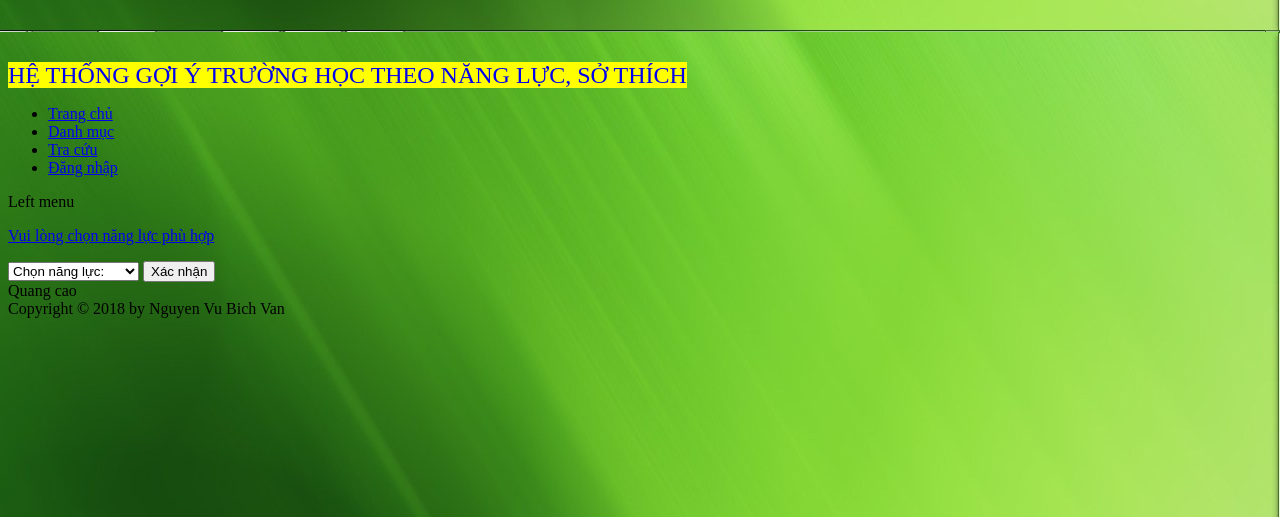
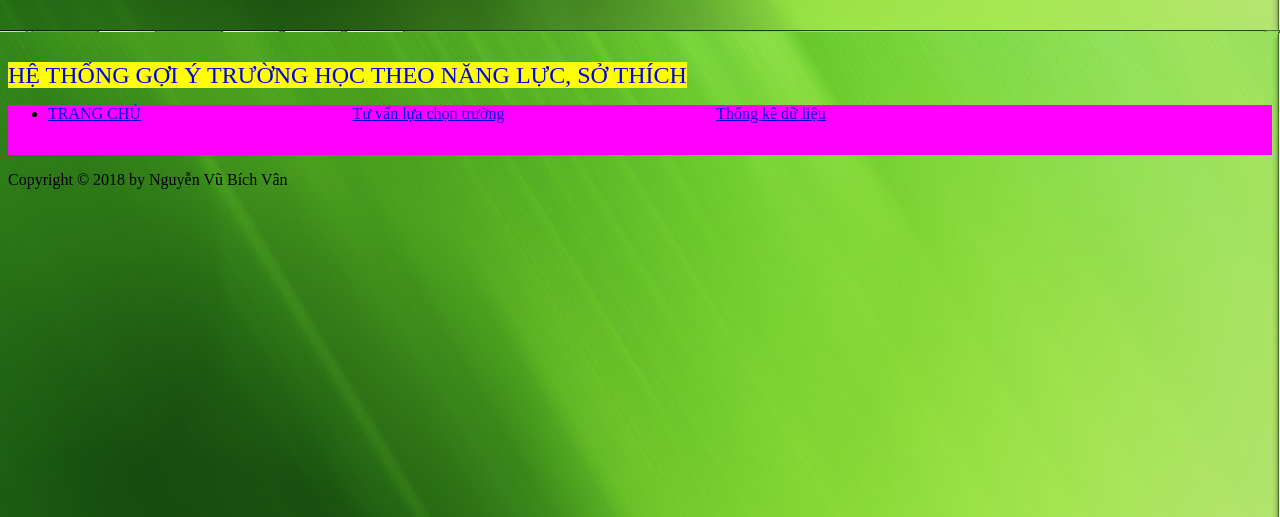
Before and after one commit to nguyenvubichvan1991/vanphp.github.io, a PHP site: page /Home.php in a window 1280 px wide. Shown: the top 517 px of the page. Run offline with PHP 8.4, Linux system fonts and the light colour scheme.

Commit message:
Update Home.php

```diff
--- a/Home.php
+++ b/Home.php
@@ -3,7 +3,6 @@
 <head>
 	<meta http-equiv="content-type" content="text/html" charset="utf-8" />
 	<meta name="author" content="GallerySoft.info" />
-
 	<title>HỆ THỐNG GỢI Ý TRƯỜNG HỌC THEO NĂNG LỰC, SỞ THÍCH</title>
     <link rel="stylesheet" type="text/css" href="StyleSheet.css" />
 	<script src="https://ajax.googleapis.com/ajax/libs/jquery/3.3.1/jquery.min.js"></script>
@@ -14,67 +13,40 @@
 		  });
 		});
 		</script>
-
 </head>
-
-
 <body>
     <div id="top">
-        <a href="#" style="text-decoration: none; background-color:yellow; font-size:24px"><BR/><BR/>HỆ THỐNG GỢI Ý TRƯỜNG HỌC THEO NĂNG LỰC, SỞ THÍCH</a>
+        <a href="#" style="text-decoration: none; background-color:yellow; font-size:24px">
+		<BR/><BR/>HỆ THỐNG GỢI Ý TRƯỜNG HỌC THEO NĂNG LỰC, SỞ THÍCH</a>
     </div>
-    <div id="menu">
-        <ul>
-             <li style="border-left: none;">
-                <a href="index.html">Trang chủ</a>
-            </li>
-            <li><a href="#"> Danh mục</a></li>
-            <li><a href="#">Tra cứu</a></li>
-            <li><a href="Login.html">Đăng nhập</a></li>
-
-        </ul>
+    <div id="menungang">
+		<nav >
+                    <a href="#" id="menu-icon"></a>
+                    <ul>
+                        <li  style="border-left: none;"><a href="index.php">TRANG CHỦ</a>
+			&nbsp;&nbsp;&nbsp;&nbsp;&nbsp;&nbsp;&nbsp;&nbsp;&nbsp;&nbsp;&nbsp;&nbsp
+			&nbsp;&nbsp;&nbsp;&nbsp;&nbsp;&nbsp;&nbsp;&nbsp;&nbsp;&nbsp;&nbsp;&nbsp
+			&nbsp;&nbsp;&nbsp;&nbsp;&nbsp;&nbsp;&nbsp;&nbsp;&nbsp;&nbsp;&nbsp;&nbsp
+			&nbsp;&nbsp;&nbsp;&nbsp;&nbsp;&nbsp;&nbsp;&nbsp;&nbsp;&nbsp;&nbsp;&nbsp
+                        <a href="nangluc.php">Tư vấn lựa chọn trường</a>
+			&nbsp;&nbsp;&nbsp;&nbsp;&nbsp;&nbsp;&nbsp;&nbsp;&nbsp;&nbsp;&nbsp;&nbsp
+			&nbsp;&nbsp;&nbsp;&nbsp;&nbsp;&nbsp;&nbsp;&nbsp;&nbsp;&nbsp;&nbsp;&nbsp
+			&nbsp;&nbsp;&nbsp;&nbsp;&nbsp;&nbsp;&nbsp;&nbsp;&nbsp;&nbsp;&nbsp;&nbsp
+			&nbsp;&nbsp;&nbsp;&nbsp;&nbsp;&nbsp;&nbsp;&nbsp;&nbsp;&nbsp;&nbsp;&nbsp
+                        <a href="thongke.php">Thống kê dữ liệu</a>
+			</li>
+                    </ul>
+                </nav>
     </div>
     <div id="wrapper">
-            <div id="left">Left menu
+            <div id="left"></div>
+            <div id="main">
+		<p></p>
             </div>
-            <div id="main">
-			   <p><a href="result.html" id="w3s">Vui lòng chọn năng lực phù hợp</a></p>
-			   <form action="result.html">
-				  <select name="nangluc" onchange="shownangluc(this.value)">
-					<option value="">Chọn năng lực:</option>
-					<option value="khtn">Khoa học tự nhiên</option>
-					<option value="khxh ">Khoa học xã hội</option>
-					<option value="tkm">Thiết kế mẫu</option>
-					<option value="kts">Kiến trúc sư</option>
-					<option value="nt">Nghệ thuật</option>
-
-				  </select>
-				  <button>Xác nhận</button>
-				</form>
-
-            </div>
-
-
-
-
-
-
-
-
-
-
-
-
-
-
-
-
-
-
-
-            <div id="right">Quang cao</div>
+            <div id="right"></div>
     </div>
     <div id="bottom">
-        Copyright &copy; 2018 by Nguyen Vu Bich Van
+        Copyright &copy; 2018 by Nguyễn Vũ Bích Vân
     </div>
 </body>
 </html>
```
